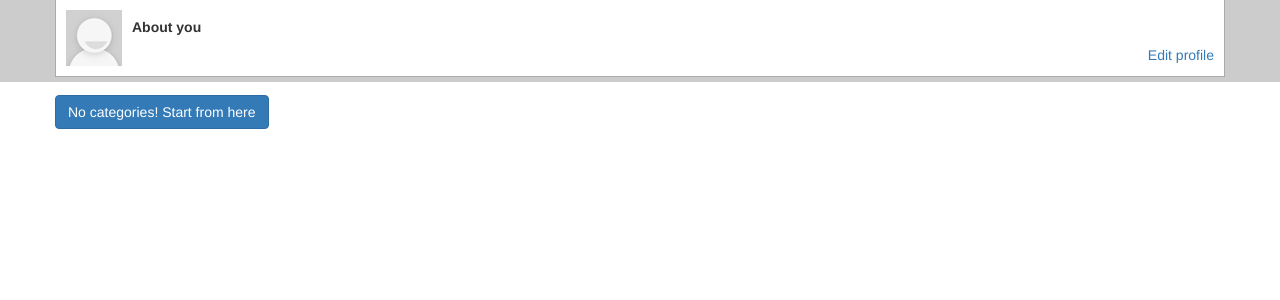
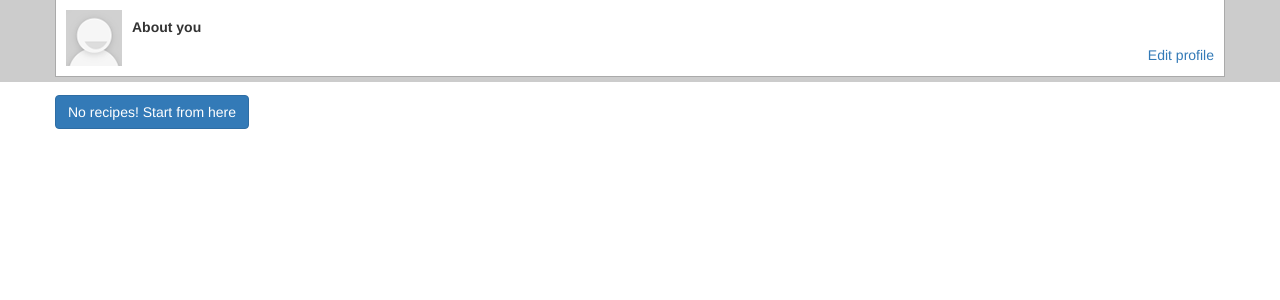
Before and after one commit to philophilo/yummy, a Flask app: template app/templates/profile.html in a window 1280 px wide. Shown: the part 51-351 px from the top of the page. Run offline with Flask 2, Linux system fonts and the light colour scheme; the template is opened without the code that fills it, so the values that code supplies are empty.

Commit message:
Modeified profile html page

```diff
--- a/app/templates/profile.html
+++ b/app/templates/profile.html
@@ -103,7 +103,7 @@
 			<section>
                     {% if not yummy_recipes.items() %}
                 <div class= "row">
-                        <a href="/add_category"><button type="button" class="btn btn-primary ">No categories! Start from here</button></a>
+                        <a href="/add_category"><button type="button" class="btn btn-primary ">No recipes! Start from here</button></a>
                     {% endif %}
 
                     {%  for key, value in yummy_recipes.items() %}
```
